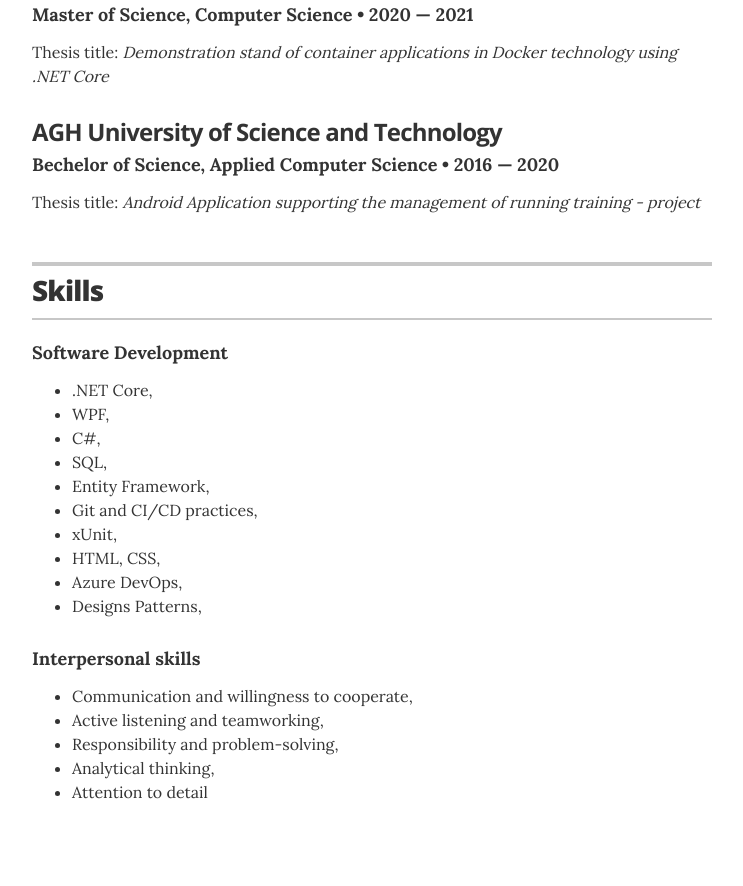
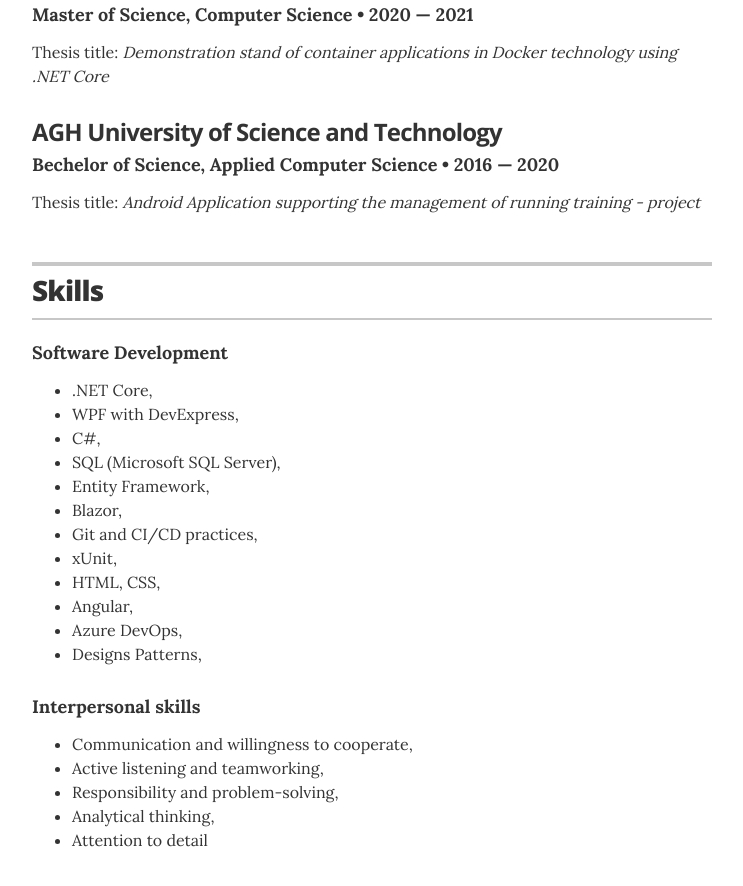
Before and after one commit to wojciknatalia/wojciknatalia.github.io, a Jekyll site: the page built from index.html, in a window 1280 px wide and 900 px high, scrolled down 1523 px. Shown: the top 886 px of the window, without its empty margins (268-1011 px from the left). Built offline with Jekyll 4.4.1, drawn with Linux system fonts in a browser that asks for light colours; before the commit the page ends 2375 px from its top, so only the background shows below that.

Commit message:
Small adjustment

```diff
--- a/_data/skills.yml
+++ b/_data/skills.yml
@@ -1,7 +1,7 @@
 # Skills
 # Software Development
 - skill: Software Development
-  description: <ul class="resume-item-list"><li>.NET Core,</li><li>WPF,</li><li>C#,</li><li>SQL,</li><li>Entity Framework,</li><li>Git and CI/CD practices,</li><li>xUnit,</li><li>HTML, CSS,</li></li><li>Azure DevOps,</li><li>Designs Patterns,</li></ul>
+  description: <ul class="resume-item-list"><li>.NET Core,</li><li>WPF with DevExpress,</li><li>C#,</li><li>SQL (Microsoft SQL Server),</li><li>Entity Framework,</li><li>Blazor,</li><li>Git and CI/CD practices,</li><li>xUnit,</li><li>HTML, CSS,</li><li>Angular,</li></li><li>Azure DevOps,</li><li>Designs Patterns,</li></ul>
 
 # Interpersonal skills
 - skill: Interpersonal skills
```
